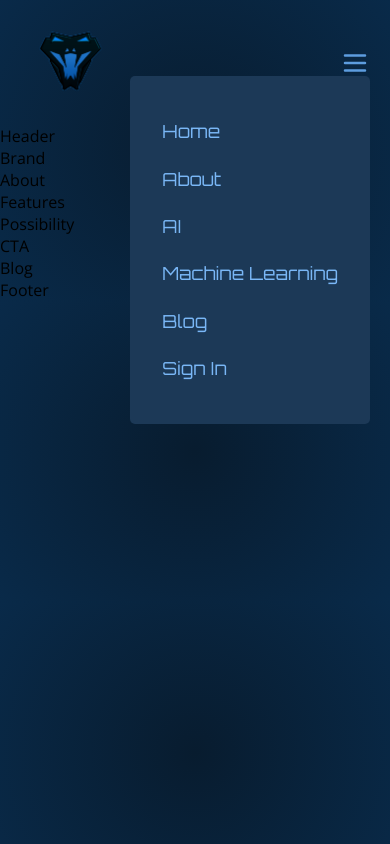
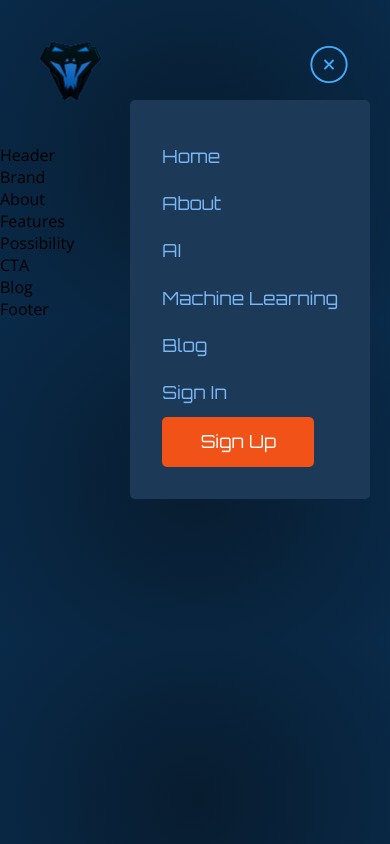
Before and after one commit to deezicypher/grand-ai, a React (Create React App) app: page / in a window 390 px wide. Both pictures are taken after a click on the icon 355 px from the left and 62 px from the top of the page. Built offline with nearby package versions, Linux system fonts and the light colour scheme; a web font is replaced by a local one.

Commit message:
navigation finito

```diff
--- a/src/components/navbar/Navbar.js
+++ b/src/components/navbar/Navbar.js
@@ -2,6 +2,9 @@ import React,{useState} from 'react';
 import logo from '../../assets/img/zigi1.png';
 import './navbar.scss';
 import {HiOutlineMenu} from 'react-icons/hi';
+import {CiCircleRemove} from 'react-icons/ci';
+
+
 
 const Menu = () => (
     <>
@@ -10,7 +13,7 @@ const Menu = () => (
                 <a href='#'><p>AI</p></a>
                 <a href='#'><p>Machine Learning</p></a>
                 <a href='#'><p>Blog</p></a>
-                <p>Sign In</p>
+
     </>
 )
 
@@ -28,24 +31,33 @@ const Navbar = () => {
 
                 <Menu/>
 
+            </div>
             <div className='action'>
-
+            <p>Sign In</p>
                 <button type='button'>
                     <p>Sign Up</p>
                 </button>
             </div>
+            <div className='menubar'>
+                {toggleMenu?
+                <CiCircleRemove fontSize={50} onClick={() => setToggleMenu(false)} />
+                :
+                <HiOutlineMenu  fontSize={50} onClick={() => setToggleMenu(true)} />
+}
+                {toggleMenu && (
+              <div className='container scaleup-center'>
+
+              <Menu/>
+              <div className='action'>
+              <p>Sign In</p>
+                <button type='button'>
+                    <p>Sign Up</p>
+                </button>
             </div>
-            <div className='menubar'>
-                <HiOutlineMenu  fontSize={30} />
-                {toggleMenu && (
-            <></>
+                  </div>
             )
 }
-    <div className='container scaleup-center'>
 
-<Menu/>
-
-    </div>
             </div>
 
             </div>
--- a/src/components/navbar/navbar.scss
+++ b/src/components/navbar/navbar.scss
@@ -28,17 +28,6 @@
             margin: 0 1rem;
             cursor: pointer;
         }
-
-    .navbar{
-        display: flex;
-        flex-direction: row;
-        justify-content: flex-end;
-        align-items: center;
-
-
-        .action{
-            display: flex;
-            padding: 0px 20px;
         button{
             width: 152px;
             height: 58px;
@@ -51,9 +40,17 @@
             font-weight: lighter;
            }
         }
+    .navbar{
+        display: flex;
+        flex-direction: row;
+        justify-content: flex-end;
+        align-items: center;
     }
-
-
+    .action{
+        display: flex;
+        justify-content: center;
+        align-items: center;
+        padding: 0px 20px;
     }
     .menubar{
        display: none;
@@ -62,7 +59,9 @@
 
         svg{
             cursor: pointer;
-            color: #5d9ddf;
+            color: #41adff;
+            padding-bottom: 5px;
+            margin-bottom: 10px;
 
         }
         .container{
@@ -71,7 +70,7 @@
             background: #1c3957;
             position: absolute;
             padding: 2rem;
-            top: 60px;
+            top: 10%;
             right: 20px;
             margin-top: 1rem;
             min-width: 210px;
@@ -79,6 +78,13 @@
             box-shadow: 0 0 5 rgba(0,0,0,0.2);
             p{
                 margin: 0.7rem 0;
+            }
+            .action{
+                padding: 0px 0px;
+                button{
+                    height: 50px;
+                }
+
             }
         }
     }
@@ -94,9 +100,60 @@
             display: none;
         }
 
+        .action{
+            display: flex;
+        }
+
         .menubar{
             display: flex;
         }
     }
     }
 }
+
+@media screen and (max-width:700px){
+    .zigi_navbar{
+        .links{
+        padding: 2rem 2rem;
+
+    }
+    }
+}
+
+@media only screen and (min-device-width: 768px) {
+    .zigi_navbar{
+        .links{
+        padding: 2rem 1rem;
+
+        .menubar{
+            .container{
+                .action{
+                    display: none;
+                }
+            }
+        }
+        }
+    }
+   }
+
+
+@media screen and (max-width:550px){
+    .zigi_navbar{
+        .links{
+        padding: 2rem 1rem;
+
+        .action{
+            display: none;
+        }
+        .menubar{
+            .container{
+                .action{
+                    display: flex;
+                    flex-direction: column;
+                    align-items: flex-start;
+                }
+            }
+        }
+        }
+    }
+}
```
Lines whose indentation alone changed are shown as unchanged.
